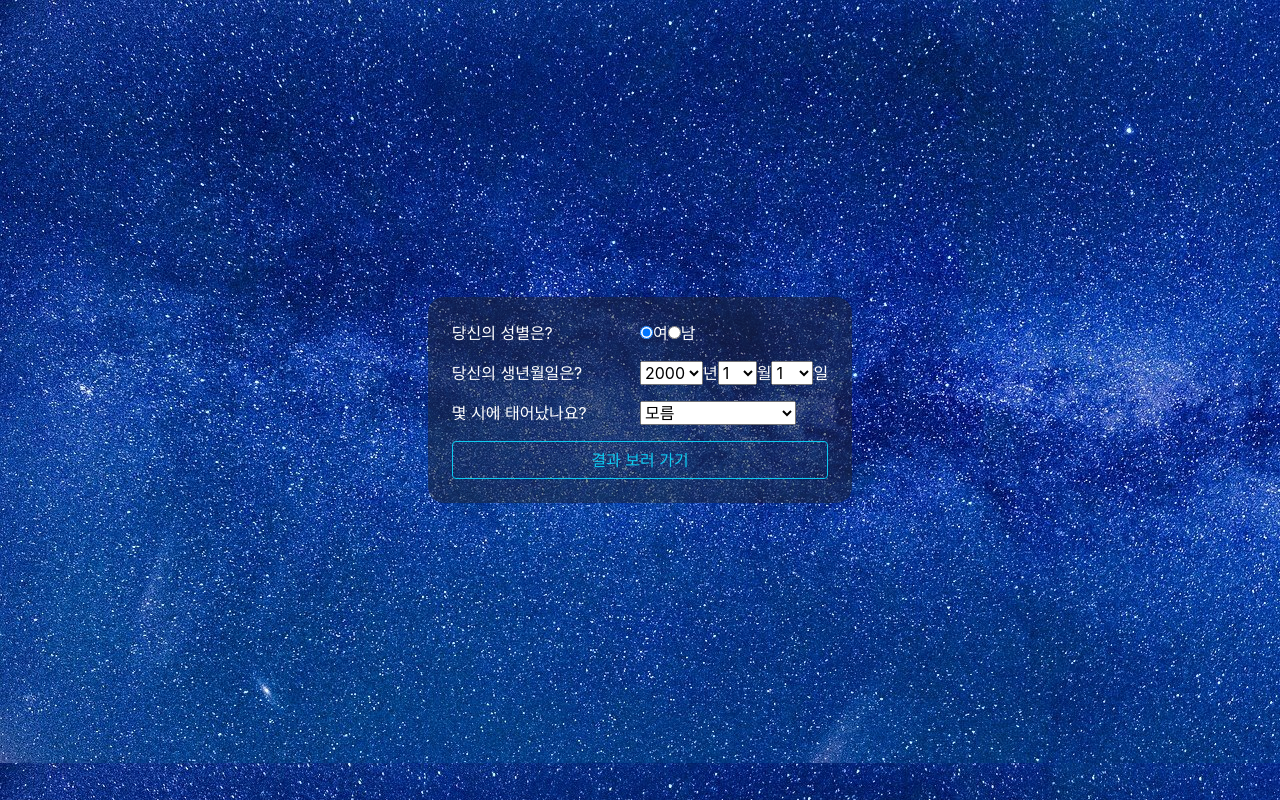
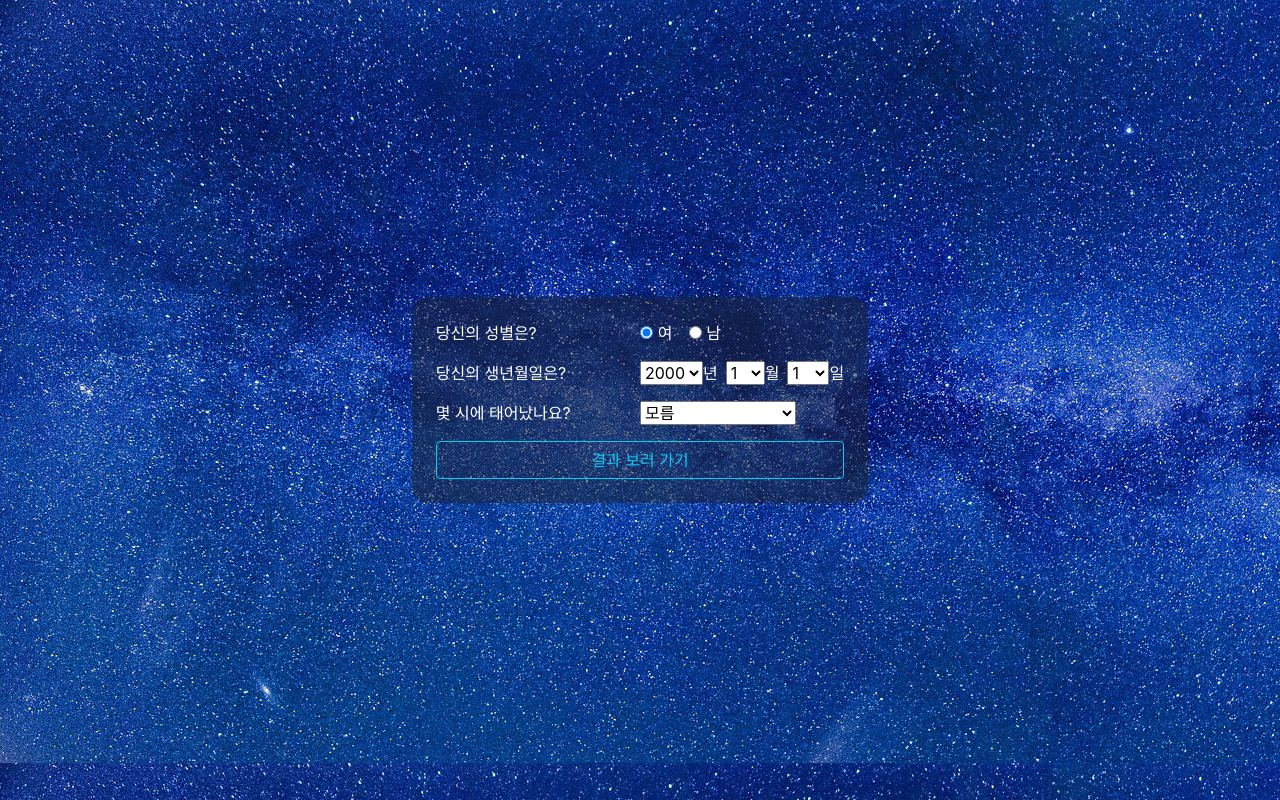
Before and after one commit to seohyun319/SOTD, a React (Create React App) app: page /select in a window 1280 px wide. Built offline with nearby package versions, Linux system fonts and the light colour scheme.

Commit message:
FIX: edit components' margin of select page

```diff
--- a/src/components/views/SelectPage/SelectPage.css
+++ b/src/components/views/SelectPage/SelectPage.css
@@ -34,6 +34,16 @@
     grid-area: sex;
     display: flex;
 }
+.woman {
+    margin-right: 1rem;
+}
+.sex > div > input[type=radio] {
+    margin-right: 0.3rem;
+}
+.ymd > select:nth-child(2),
+.ymd > select:nth-child(3) {
+    margin-left: 0.5rem;
+}
 Button {
     grid-area: btn;
 }
--- a/src/components/views/SelectPage/SelectPage.js
+++ b/src/components/views/SelectPage/SelectPage.js
@@ -58,7 +58,7 @@ function SelectPage() {
             <div className="title_q q_sex">당신의 성별은? </div>
                 <SelectSex></SelectSex>
             <div className="title_q q_birth">당신의 생년월일은?</div>
-                <div>
+                <div className="ymd">
                     <select value={selectedYear} onChange={handleSelectYear}>
                         {year()}
                     </select>년
```
